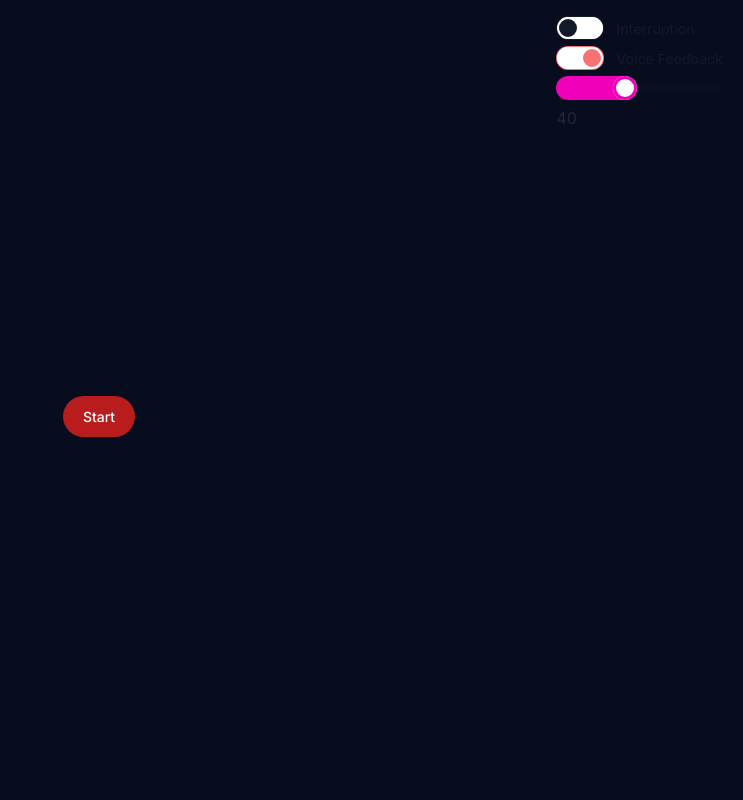
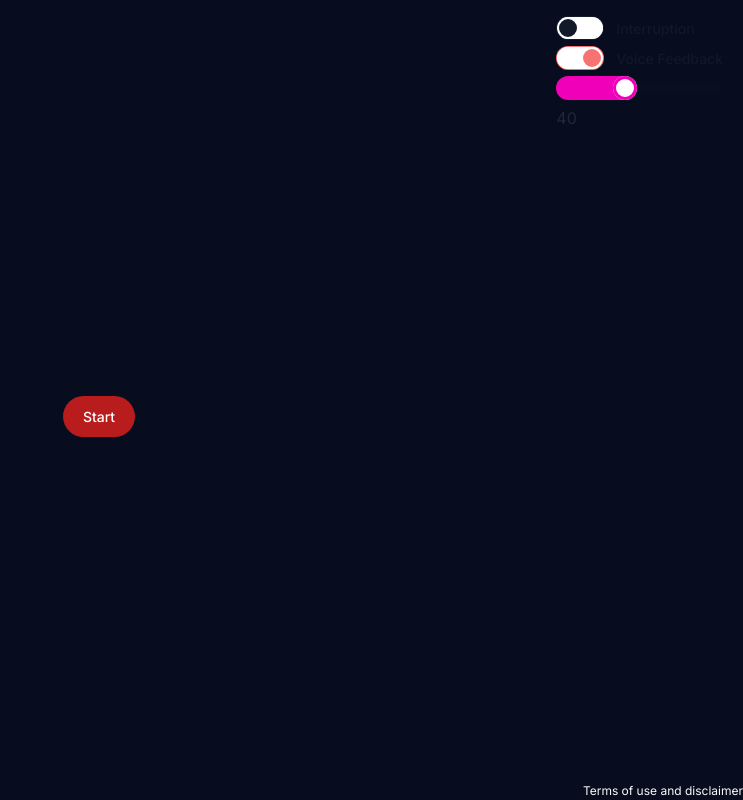
Before and after one commit to Lekhak123/interview-prep-app, a Next.js app: page / in a window 1280 px wide. Shown: the whole page, without its empty margins (537-1280 px from the left). Built offline with nearby package versions, Linux system fonts and the light colour scheme; no server answers.

Commit message:
terms of use and readme

```diff
--- a/app/page.tsx
+++ b/app/page.tsx
@@ -12,6 +12,8 @@ import Cookies from 'js-cookie';
 import QuestionsFinished from "@/components/QuestionsFinished";
 import {ToastContainer, toast} from 'react-toastify';
 import 'react-toastify/dist/ReactToastify.css';
+import Link from "next/link";
+
 
 export default function Home() {
 
@@ -402,6 +404,11 @@ export default function Home() {
                 draggable
                 pauseOnHover={false}
                 theme="dark"/>
+
+
+  <div className="m-auto text-zinc-50 absolute bottom-0 right-0 text-xs"><Link href="https://github.com/ruriko123/interview-prep-app/blob/main/README.md" target="_blank">Terms of use and disclaimer</Link></div>
+
+
         </div>
     )
 }
```
Also changed, not shown: 2 other files (tests, documents, lock files or other folders).
